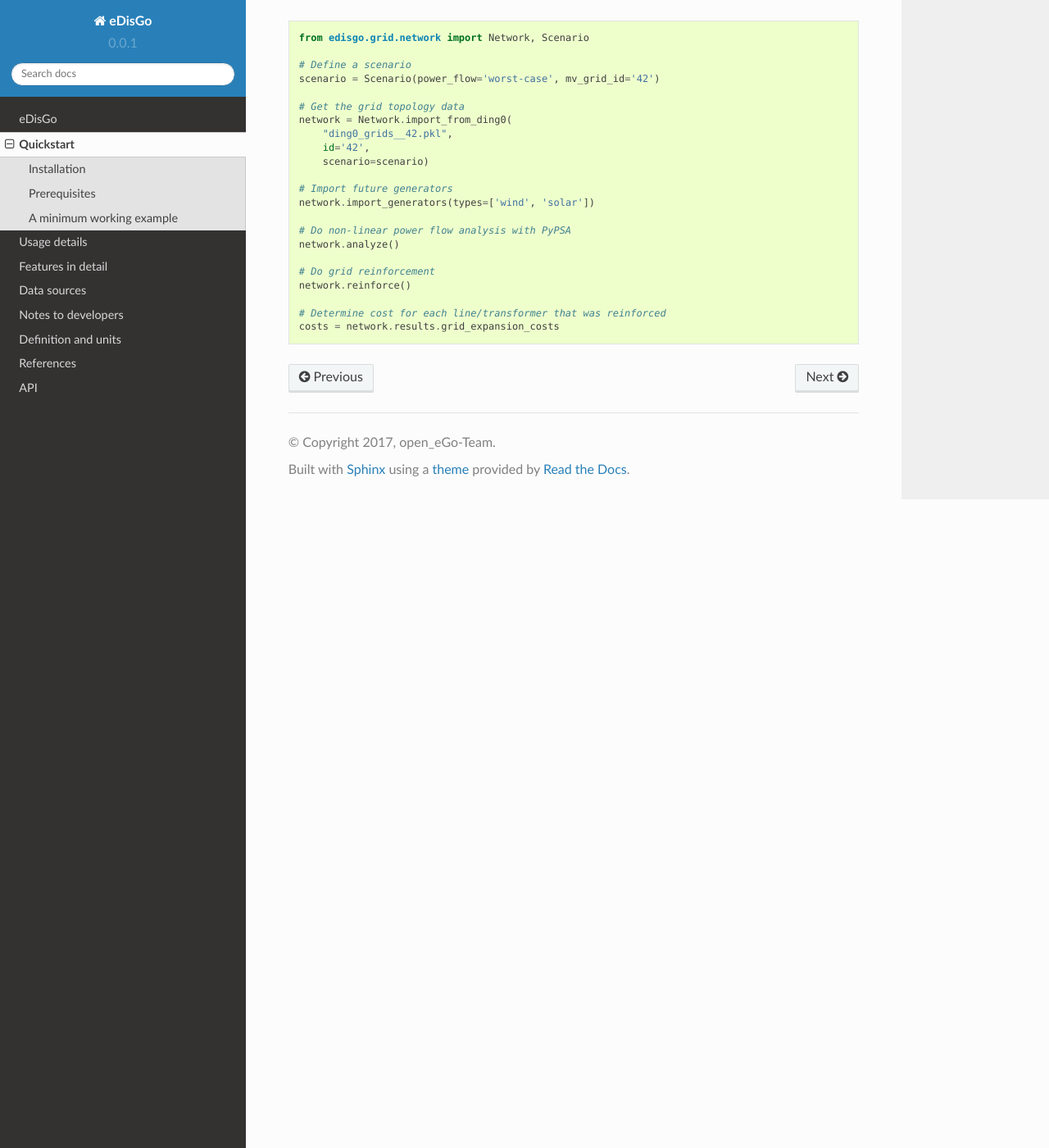
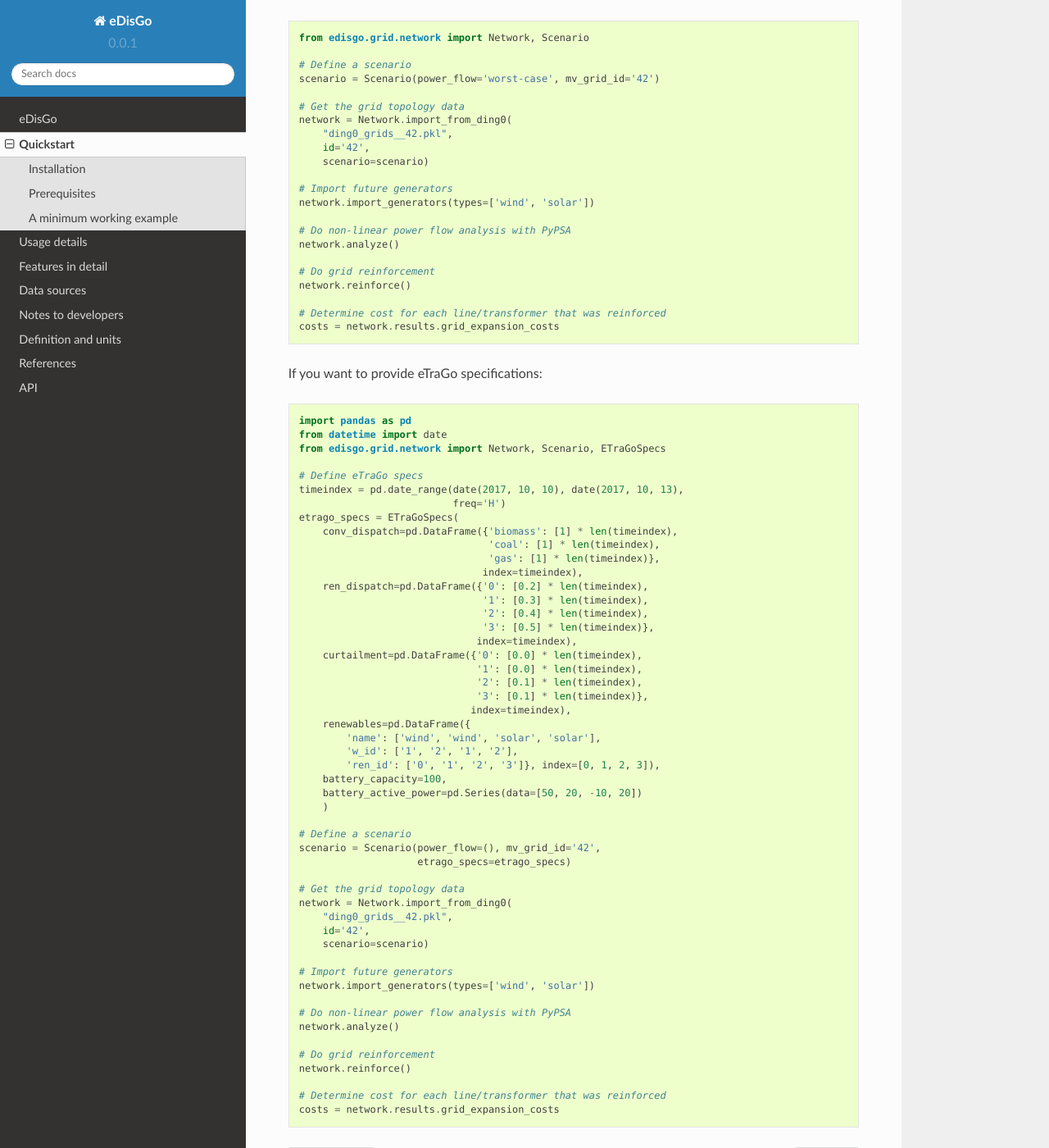
Before and after one commit to openego/eDisGo, a Sphinx documentation site: the page built from doc/quickstart.rst, in a window 1280 px wide and 1400 px high, scrolled down 1028 px. Shown: the whole window at 82% size. Built offline with Sphinx 7.4.7 and the Read the Docs theme 2.0.0, drawn with Linux system fonts in a browser that asks for light colours; formulas are drawn with MathJax 3.

Commit message:
Add minimum working example with etrago specs

```diff
--- a/doc/quickstart.rst
+++ b/doc/quickstart.rst
@@ -75,3 +75,60 @@ Assuming you have file name "ding0_grids__42.pkl" in current working directory r
 
     # Determine cost for each line/transformer that was reinforced
     costs = network.results.grid_expansion_costs
+
+
+If you want to provide eTraGo specifications:
+
+.. code-block:: python
+
+    import pandas as pd
+    from datetime import date
+    from edisgo.grid.network import Network, Scenario, ETraGoSpecs
+
+    # Define eTraGo specs
+    timeindex = pd.date_range(date(2017, 10, 10), date(2017, 10, 13),
+                              freq='H')
+    etrago_specs = ETraGoSpecs(
+	conv_dispatch=pd.DataFrame({'biomass': [1] * len(timeindex),
+				    'coal': [1] * len(timeindex),
+				    'gas': [1] * len(timeindex)},
+			           index=timeindex),
+	ren_dispatch=pd.DataFrame({'0': [0.2] * len(timeindex),
+			           '1': [0.3] * len(timeindex),
+			           '2': [0.4] * len(timeindex),
+			           '3': [0.5] * len(timeindex)},
+			          index=timeindex),
+        curtailment=pd.DataFrame({'0': [0.0] * len(timeindex),
+			          '1': [0.0] * len(timeindex),
+			          '2': [0.1] * len(timeindex),
+			          '3': [0.1] * len(timeindex)},
+			         index=timeindex),
+	renewables=pd.DataFrame({
+	    'name': ['wind', 'wind', 'solar', 'solar'],
+	    'w_id': ['1', '2', '1', '2'],
+	    'ren_id': ['0', '1', '2', '3']}, index=[0, 1, 2, 3]),
+	battery_capacity=100,
+	battery_active_power=pd.Series(data=[50, 20, -10, 20])
+	)
+
+    # Define a scenario
+    scenario = Scenario(power_flow=(), mv_grid_id='42',
+                        etrago_specs=etrago_specs)
+
+    # Get the grid topology data
+    network = Network.import_from_ding0(
+        "ding0_grids__42.pkl",
+        id='42',
+        scenario=scenario)
+
+    # Import future generators
+    network.import_generators(types=['wind', 'solar'])
+
+    # Do non-linear power flow analysis with PyPSA
+    network.analyze()
+
+    # Do grid reinforcement
+    network.reinforce()
+
+    # Determine cost for each line/transformer that was reinforced
+    costs = network.results.grid_expansion_costs
```
